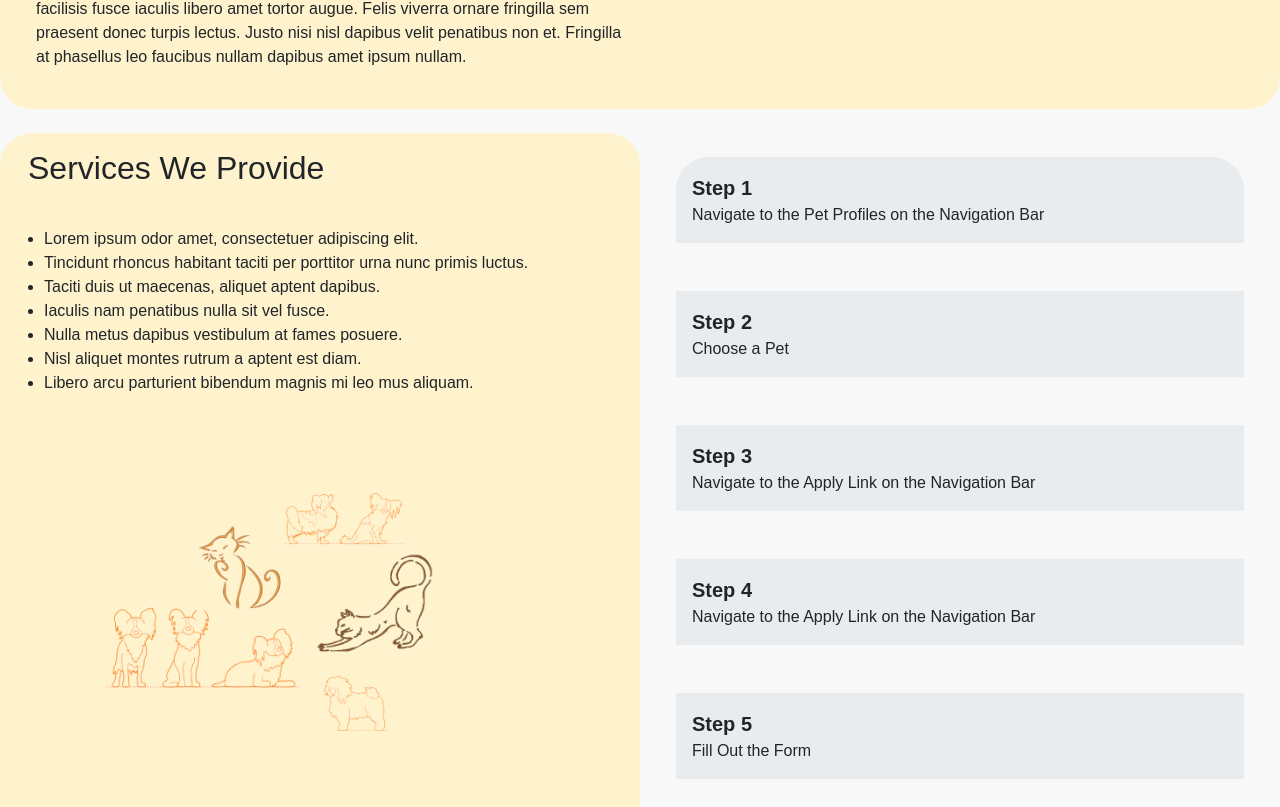
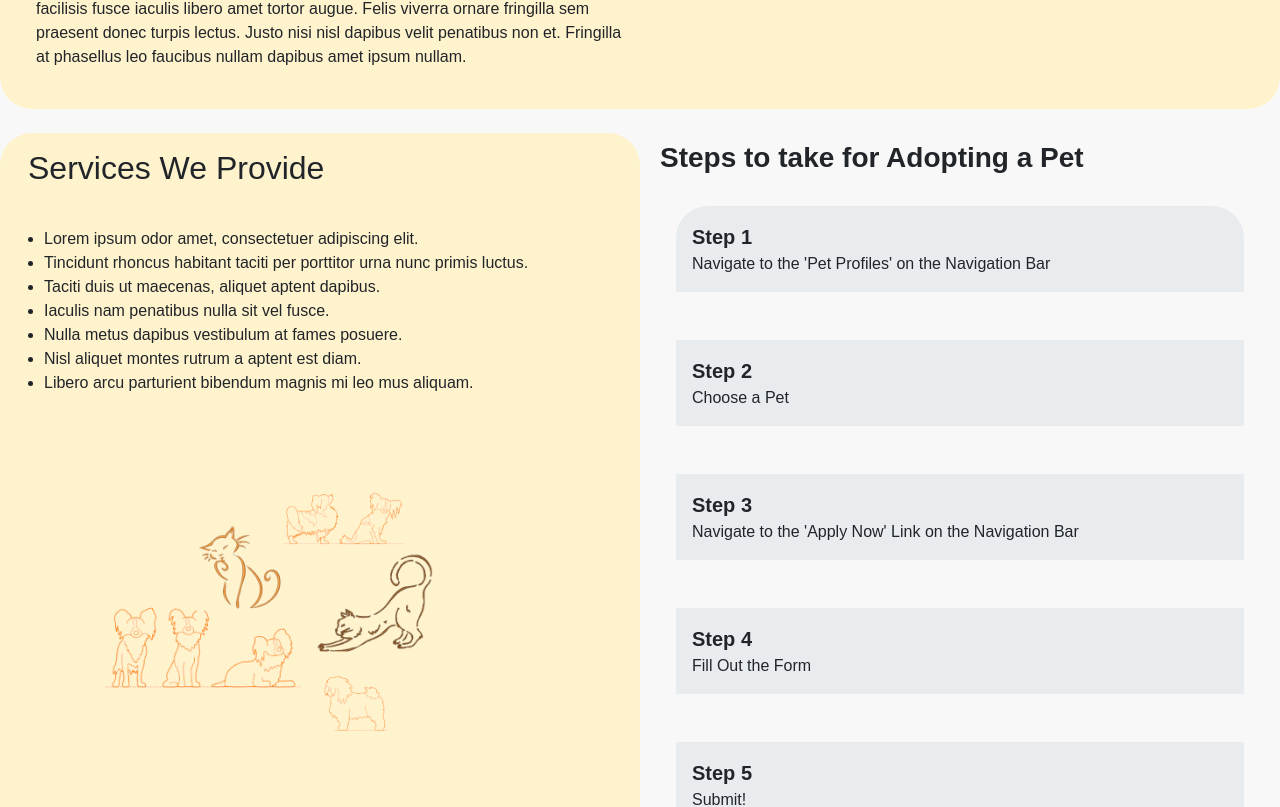
Before and after one commit to metydebebe/Final-Project-Full-Stack-Dev, a React (Vite) app in the folder client/: page / in a window 1280 px wide. Shown: the part 533-1340 px from the top of the page. Built offline with nearby package versions, Linux system fonts and the light colour scheme.

Commit message:
few adjustments on the homepage an nav bar

```diff
--- a/client/src/Components/HomePage/Home.jsx
+++ b/client/src/Components/HomePage/Home.jsx
@@ -64,25 +64,26 @@ const HomeBody = () => {
 
         {/* Steps */}
         <div className="col-md-6 ">
+        <h3 className='m-2 fw-bold'>Steps to take for Adopting a Pet</h3>
           <ul className="list-group rounded-5 ">
             <li className="list-group-item m-4 p-3">
-              <b className="d-block fs-5">Step 1</b> Navigate to the Pet Profiles on the Navigation Bar
+              <b className="d-block fs-5">Step 1</b> Navigate to the 'Pet Profiles' on the Navigation Bar
             </li>
             <li className="list-group-item m-4 p-3">
               <b className="d-block fs-5">Step 2</b> Choose a Pet
             </li>
             <li className="list-group-item m-4 p-3">
               <b className="d-block fs-5">Step 3</b>
-               Navigate to the Apply Link on the Navigation Bar
+               Navigate to the 'Apply Now' Link on the Navigation Bar
             </li>
             <li className="list-group-item m-4 p-3">
-              <b className="d-block fs-5">Step 4</b> Navigate to the Apply Link on the Navigation Bar
+              <b className="d-block fs-5">Step 4</b> Fill Out the Form
             </li>
             <li className="list-group-item m-4 p-3">
-              <b className="d-block fs-5">Step 5</b> Fill Out the Form
+              <b className="d-block fs-5">Step 5</b> Submit!
             </li>
             <li className="list-group-item m-4 p-3">
-              <b className="d-block fs-5">Step 6</b> Submit!
+              <b className="d-block fs-5">Step 6</b> Wait for Approval
             </li>
           </ul>
         </div>
--- a/client/src/Components/HomePage/Navigation.jsx
+++ b/client/src/Components/HomePage/Navigation.jsx
@@ -14,14 +14,15 @@ const Navigation = () => {
             <NavLink className="nav-link" to="/petProfiles">Pet Profiles</NavLink>
           </li>
           <li className="nav-item">
+            <NavLink className="nav-link" to="/apply">Apply Now</NavLink>
+          </li>
+          <li className="nav-item">
             <NavLink className="nav-link" to="/events">Events</NavLink>
           </li>
           <li className="nav-item">
             <NavLink className="nav-link" to="/contact">Contact Us</NavLink>
           </li>
-          <li className="nav-item">
-            <NavLink className="nav-link" to="/apply">Apply Now</NavLink>
-          </li>
+
         </ul>
       </div>
     </nav>
```
